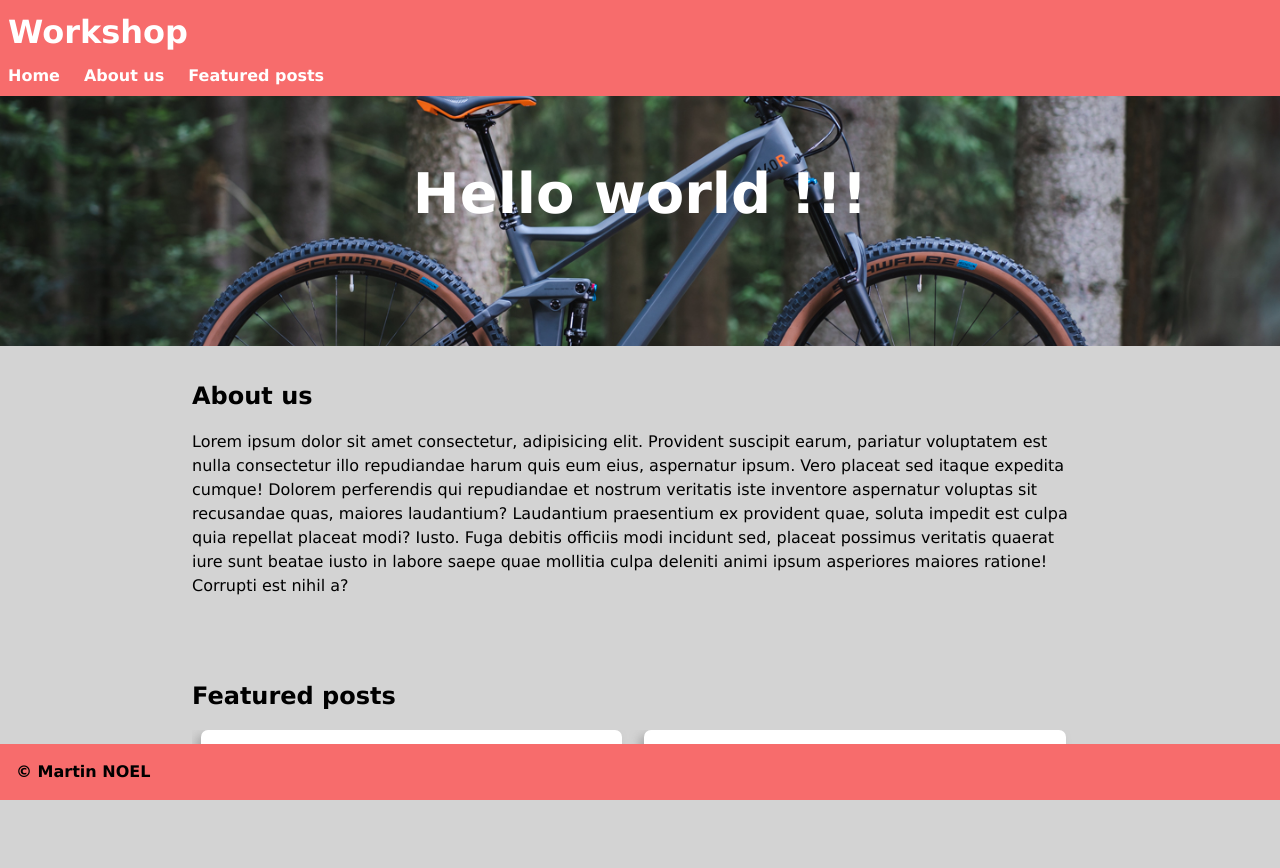
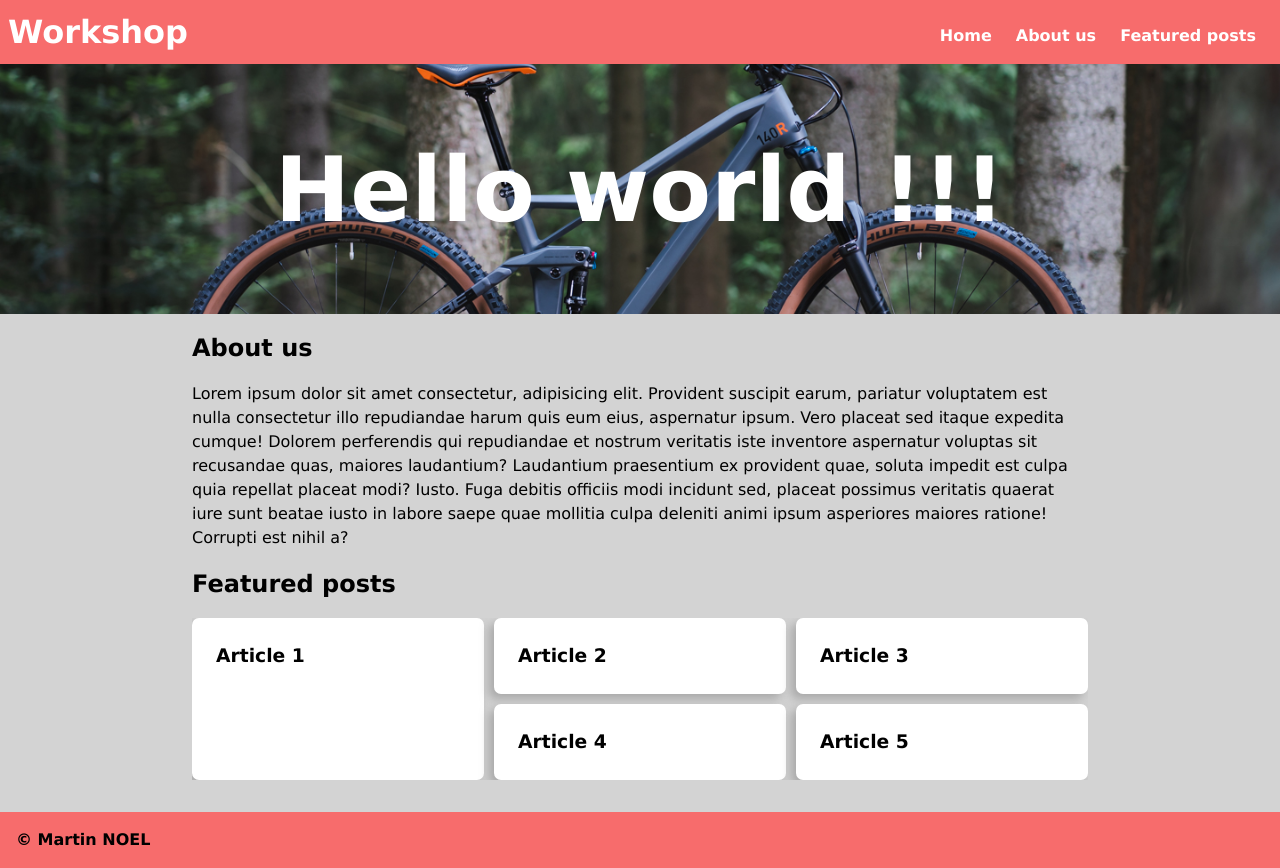
Before and after one commit to nitramXmas/wcs_worksho_HTML-CSS, a plain HTML site: page index.html in a window 1280 px wide. Before the commit the page ends 800 px from the top, so only its background shows below. Drawn offline with Linux system fonts and the light colour scheme.

Commit message:
Responsive - Correction articles sous footer

```diff
--- a/index.html
+++ b/index.html
@@ -35,10 +35,10 @@
                 labore saepe quae mollitia culpa deleniti animi ipsum asperiores maiores ratione! Corrupti est nihil a?
             </p>
         </section>
-        <section>
+        <section class="featured-posts">
             <h2>Featured posts</h2>
             <div class="boxes">
-                <article>
+                <article class="art1">
                     <h1>Article 1</h1>
                 </article>
                 <article>
@@ -49,6 +49,9 @@
                 </article>
                 <article>
                     <h1>Article 4</h1>
+                </article>
+                <article>
+                    <h1>Article 5</h1>
                 </article>
             </div>
         </section>
--- a/style.css
+++ b/style.css
@@ -5,16 +5,16 @@
   box-sizing: border-box;
   list-style: none;
 }
-
 :root {
-  --COLOR1: red;
-  --COLOR1: green;
-  --COLOR1: blue;
-  --FONT: 12px;
+  --main-color: #f76c6c;
+  --back-color: lightgrey;
 }
 
 nav {
+  display: flex;
   padding: 0.5em 0 0.5em 0.5em;
+  justify-content: space-around;
+  align-items: center;
 }
 
 nav h1 {
@@ -29,11 +29,12 @@ li {
 
 nav,
 footer {
-  background-color: #f76c6c;
+  background-color: var(--main-color);
 }
 
 ul {
   display: flex;
+  flex-direction: column;
   margin-top: 0.5em;
 }
 
@@ -46,8 +47,8 @@ li {
 header {
   display: flex;
   flex-direction: column;
+  justify-content: center;
   align-items: center;
-  margin: 0 auto;
   min-height: 250px;
   color: white;
   background-image: url(./images/bike.jpg);
@@ -57,48 +58,43 @@ header {
 }
 
 header h1 {
-  margin-top: 1em;
-  font-size: 56px;
+  font-size: clamp(10px, 10vw, 90px);
 }
 
 body {
-  height: 100vh;
+  display: flex;
+  flex-direction: column;
+  min-height: 100vh;
   line-height: 1.5;
   font-family: Verdana, sans-serif;
-  background-color: lightgrey;
+  background-color: var(--back-color);
 }
 
 main {
   display: flex;
   flex-direction: column;
+  justify-content: space-between;
+  margin: 1em auto;
   width: 70%;
-  margin: 0 auto;
 }
-
-section {
-  margin: 2em 0;
-}
-
-/* .text-width {
-  max-width: 65ch;
-} */
 
 h2 + * {
   margin: 1em 0;
 }
 
 .boxes {
-  display: flex;
-  flex-direction: row;
-  justify-content: space-evenly;
-  flex-wrap: wrap;
+  display: grid;
+  grid-template-columns: repeat(2, 1fr);
+  gap: 10px;
+}
+
+.art1 {
+  grid-column-start: 1;
+  grid-column-end: 3;
 }
 
 article {
-  width: 47%;
   background-color: white;
-  margin-bottom: 1em;
-  margin-right: 1.5%;
   padding: 1.5em;
   border-radius: 7px;
   box-shadow: -5px 5px 10px rgba(128, 128, 128, 0.5);
@@ -106,14 +102,38 @@ article {
 
 footer {
   padding: 1em;
-  bottom: 0;
-  position: fixed;
-  width: 100%;
   font-weight: 800;
+  margin-top: auto;
 }
 
-@media (max-width: 768px) {
-  footer {
-    background-color: black;
+@media (min-width: 768px) {
+  nav {
+    display: flex;
+    justify-content: space-between;
+    padding: 0.5em 0 0.5em 0.5em;
+  }
+
+  ul {
+    display: flex;
+    flex-direction: row;
+    margin-top: 0.5em;
+  }
+
+  .boxes {
+    display: grid;
+    grid-template-columns: repeat(3, 1fr);
+    gap: 10px;
+  }
+
+  .art1 {
+    grid-column-start: 1;
+    grid-column-end: 2;
+    grid-row-start: 1;
+    grid-row-end: 3;
+  }
+
+  * {
+    --main-color: #f76c6c;
+    --back-color: lightgrey;
   }
 }
```
